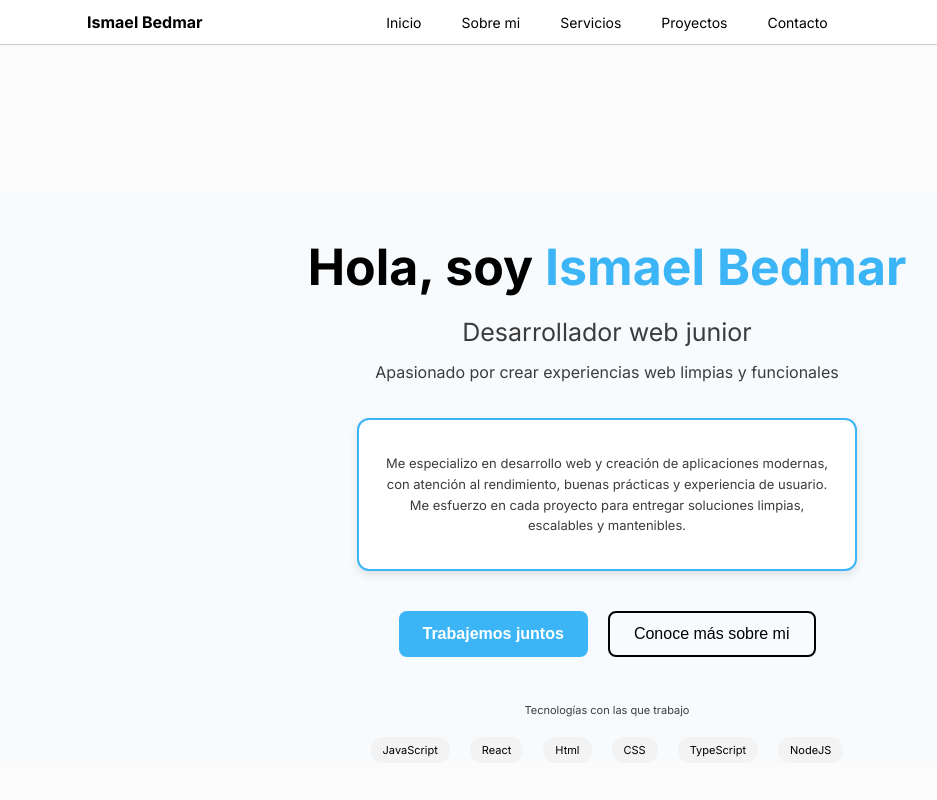
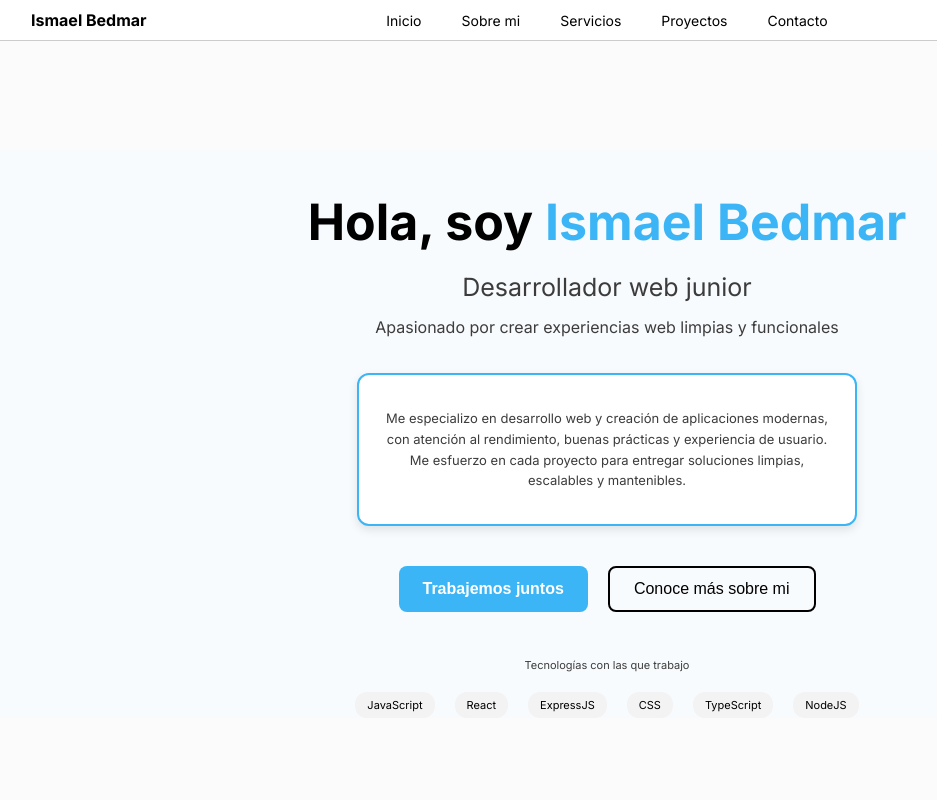
Before and after one commit to Ismabc05/ismaelbedmar, a React (Vite) app in the folder portfolio/: page / in a window 1280 px wide. Shown: the top 800 px of the page, without its empty margins (33-970 px from the left). Built offline with nearby package versions, Linux system fonts and the light colour scheme.

Commit message:
fijado de navbar

```diff
--- a/portfolio/src/components/Inicio.jsx
+++ b/portfolio/src/components/Inicio.jsx
@@ -31,7 +31,7 @@ function Inicio() {
                 <div className="contenedor-aptitudes">
                     <span className="java">JavaScript</span>
                     <span className="react">React</span>
-                    <span className="html">Html</span>
+                    <span className="html">ExpressJS</span>
                     <span className="css">CSS</span>
                     <span className="laravel">TypeScript</span>
                     <span className="php">NodeJS</span>
--- a/portfolio/src/components/Navbar.jsx
+++ b/portfolio/src/components/Navbar.jsx
@@ -4,6 +4,7 @@ import '../estilos/navbar.css';
 function Navbar() {
     return (
         <nav className="navbar">
+            <div className="navbar-container">
             <div className="logo" onClick={() => {
                 window.location.reload()
             }}>Ismael Bedmar</div>
@@ -14,6 +15,7 @@ function Navbar() {
                 <li><a href="#proyectos">Proyectos</a></li>
                 <li><a href="#contacto">Contacto</a></li>
             </ul>
+            </div>
         </nav>
     )
 }
--- a/portfolio/src/components/Servicios.jsx
+++ b/portfolio/src/components/Servicios.jsx
@@ -24,7 +24,7 @@ function Servicios () {
                         <ul>
                             <li>React</li>
                             <li>API Rest</li>
-                            <li>Progressive Web Apps</li>
+                            <li>TypeScript</li>
                             <li>JavaScript</li>
                         </ul>
                     </div>
@@ -67,7 +67,7 @@ function Servicios () {
                             <li>APIs</li>
                             <li>Node.js básico</li>
                             <li>Scripts simples</li>
-                            <li>Optimización</li>
+                            <li>Express.js</li>
                         </ul>
                     </div>
                     <p className="solicitar-info" onClick={() => {
--- a/portfolio/src/estilos/navbar.css
+++ b/portfolio/src/estilos/navbar.css
@@ -1,21 +1,31 @@
 .navbar {
-    position: sticky;
+    position: fixed;
     top: 0;
+    left: 0;
+    width: 100%;
     display: flex;
+    justify-content: center; /* Centra el contenedor interno */
     align-items: center;
-    padding: 10px 20px;
-    height: 45px;
     background-color: white;
     border-bottom: 1px solid #cccccc;
     z-index: 1000;
+    padding: 10px 0;
+}
+
+.navbar-container {
+    display: grid;
+    grid-template-columns: 1fr auto 1fr; /* Tres columnas: izquierda, centro, derecha */
+    align-items: center;
+    width: 90%;
+    max-width: 1200px;
 }
 
 .logo {
+    grid-column: 1; /* El logo ocupa la primera columna */
+    justify-self: start; /* Lo pega a la izquierda */
     font-size: 16px;
     font-weight: bold;
     cursor: pointer;
-    margin-left: 100px;
-
 }
 
 .logo:hover{
@@ -24,9 +34,7 @@
 }
 
 .lista-navbar {
-    position: absolute;
-    left: 50%;
-    transform: translateX(-50%);
+    grid-column: 2; /* El menú ocupa la columna central */
     display: flex;
     gap: 40px;
     list-style: none;
```
Also changed, not shown: 1 other file (tests, documents, lock files or other folders).
